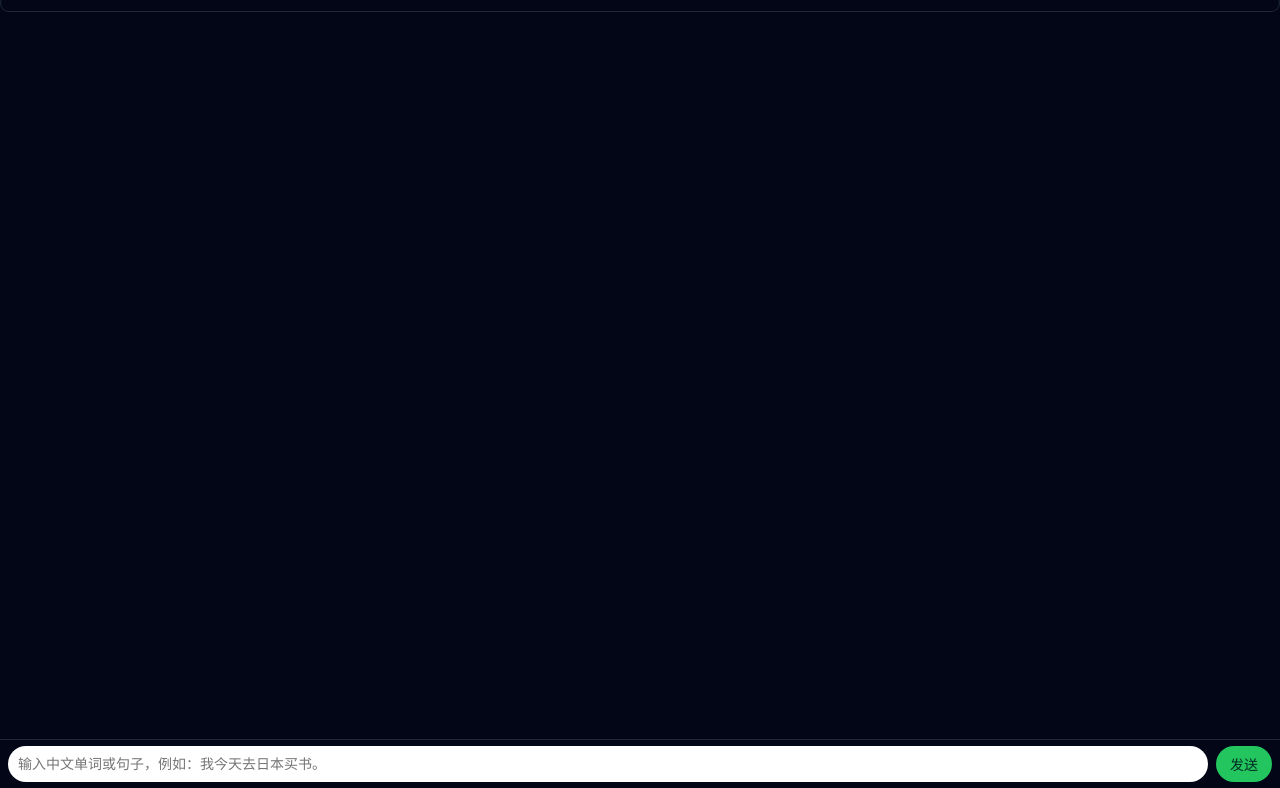
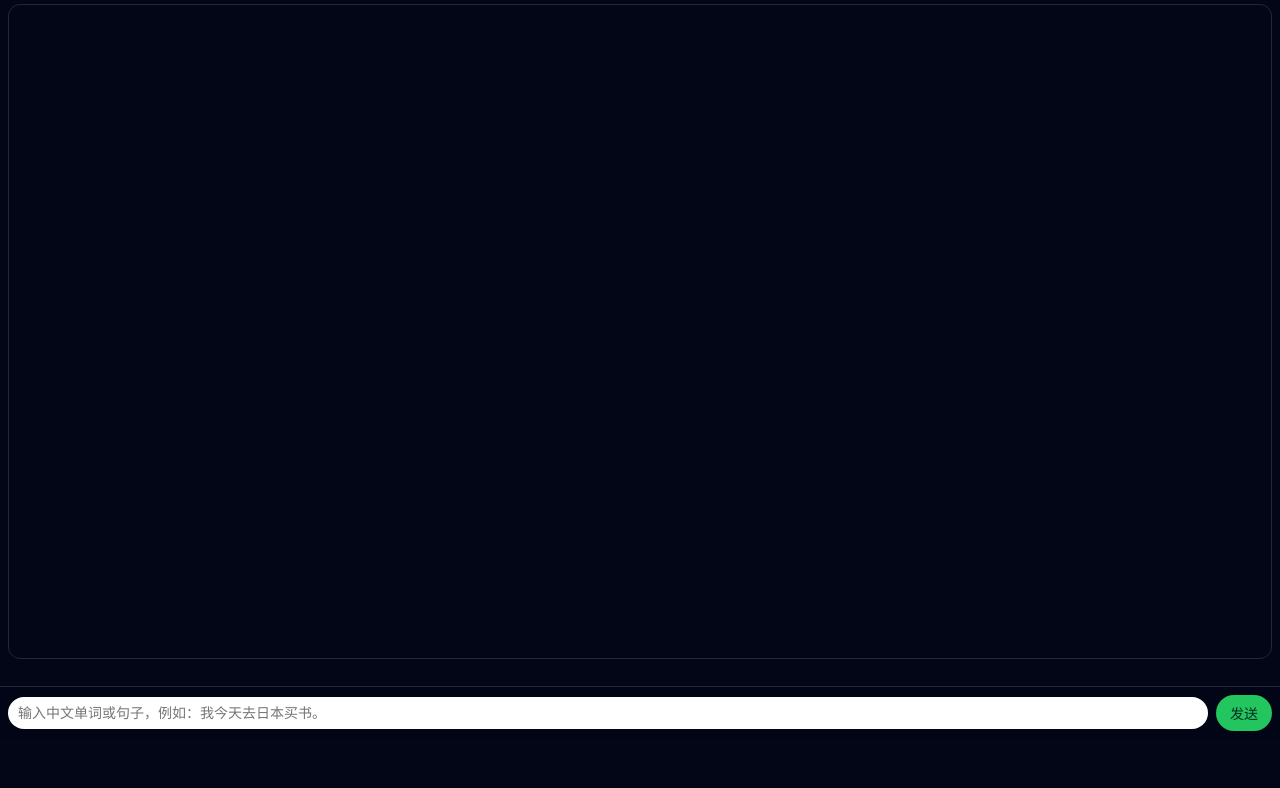
Before and after one commit to Damn-dan/Japanese-Translator, a plain HTML site: page index.html in a window 1280 px wide. Shown: the part 61-849 px from the top of the page. After the commit the page ends 800 px from the top, so only its background shows below. Drawn offline with Linux system fonts and the light colour scheme.

Commit message:
Update style.css

```diff
--- a/style.css
+++ b/style.css
@@ -1,52 +1,36 @@
-.app {
-  padding-top: env(safe-area-inset-top);
-  padding-bottom: env(safe-area-inset-bottom);
-}
-
-.app {
-  padding-top: env(safe-area-inset-top);
-  padding-bottom: env(safe-area-inset-bottom);
-}
-
-html, body {
-  width: 100%;
-  height: 100%;
-  margin: 0;
-  padding: 0;
-  background: #020617;
-}
-
-/* 强制所有容器宽度铺满屏幕 */
-* {
-  box-sizing: border-box;
-  max-width: 100% !important;
-}
-
+/* ===== 全局基础：手机优先铺满屏幕 ===== */
 * {
   box-sizing: border-box;
 }
 
+html,
 body {
   margin: 0;
   padding: 0;
+  width: 100%;
+  height: 100%;
+  background: #020617;
+  color: #e5e7eb;
   font-family: system-ui, -apple-system, BlinkMacSystemFont, "Segoe UI",
     sans-serif;
-  background: #020617;
-  color: #e5e7eb;
+  overflow-x: hidden;
 }
 
-/* 整个应用区域：撑满整个屏幕高度，手机端不会左右留大空白 */
+/* ===== 主体容器 ===== */
 .app {
-  width: 100vw !important;
-  height: 100vh !important;
-  padding-top: env(safe-area-inset-top);
-  padding-bottom: env(safe-area-inset-bottom);
+  width: 100%;
+  min-height: 100vh;
+  max-width: 100%;
+  margin: 0;
+  padding: 8px 8px 80px; /* 底部留出空间给固定输入框 */
+  display: flex;
+  flex-direction: column;
 }
 
 /* 顶部标题区域 */
 .app-header {
   text-align: center;
-  margin-bottom: 6px;
+  margin-bottom: 8px;
 }
 
 .app-header h1 {
@@ -60,23 +44,22 @@ body {
   color: #9ca3af;
 }
 
-/* 聊天滚动区域：占据中间所有空间，只让这里滚动 */
+/* ===== 聊天区域：中间部分可滚动 ===== */
 .chat-container {
   flex: 1;
   background: #020617;
   border-radius: 12px;
   padding: 8px;
+  border: 1px solid #1f2937;
   overflow-y: auto;
-  margin-bottom: 6px;
-  border: 1px solid #1f2937;
 }
 
 /* 每一组对话（句子 + 拆解） */
 .exchange {
-  margin-bottom: 10px;
+  margin-bottom: 12px;
 }
 
-/* 聊天气泡通用样式 */
+/* ===== 气泡样式 ===== */
 .message-row {
   display: flex;
   margin-bottom: 6px;
@@ -91,7 +74,7 @@ body {
 }
 
 .bubble {
-  max-width: 78%;
+  max-width: 80%;
   padding: 8px 10px;
   border-radius: 12px;
   font-size: 14px;
@@ -102,7 +85,7 @@ body {
 
 .user .bubble {
   background: #2563eb;
-  color: white;
+  color: #ffffff;
   border-bottom-right-radius: 2px;
 }
 
@@ -113,7 +96,7 @@ body {
   border: 1px solid #1f2937;
 }
 
-/* 翻译气泡中的操作区域：朗读 + 复制 */
+/* 翻译气泡中的操作区：朗读 + 复制 */
 .translation-tools {
   display: flex;
   gap: 8px;
@@ -130,7 +113,7 @@ body {
   border-radius: 999px;
 }
 
-/* 句子拆解块：跟在本句译文后面 */
+/* ===== 句子拆解块：跟在对应译文下面 ===== */
 .analysis-block {
   margin-top: 4px;
   padding: 6px 8px;
@@ -161,13 +144,22 @@ body {
   margin: 4px 0;
 }
 
-/* 底部输入区域：固定在屏幕底部 */
+/* ===== 固定在底部的输入区域 ===== */
 .input-area {
+  position: fixed;
+  left: 0;
+  right: 0;
+  bottom: 0;
+  padding: 8px;
+  padding-bottom: calc(8px + env(safe-area-inset-bottom, 0px));
+  padding-left: calc(8px + env(safe-area-inset-left, 0px));
+  padding-right: calc(8px + env(safe-area-inset-right, 0px));
+  background: rgba(2, 6, 23, 0.98);
+  border-top: 1px solid #1f2937;
   display: flex;
   gap: 8px;
-  padding: 6px 8px;
-  border-top: 1px solid #1f2937;
-  background: #020617;
+  align-items: center;
+  z-index: 10;
 }
 
 .input-area input {
@@ -189,13 +181,13 @@ body {
   color: #022c22;
 }
 
-/* 手机适配，再稍微放宽气泡宽度 */
+/* ===== 手机端微调 ===== */
 @media (max-width: 600px) {
   .bubble {
     max-width: 90%;
   }
 
   .app {
-    padding: 6px;
+    padding: 6px 6px 80px;
   }
 }
```
